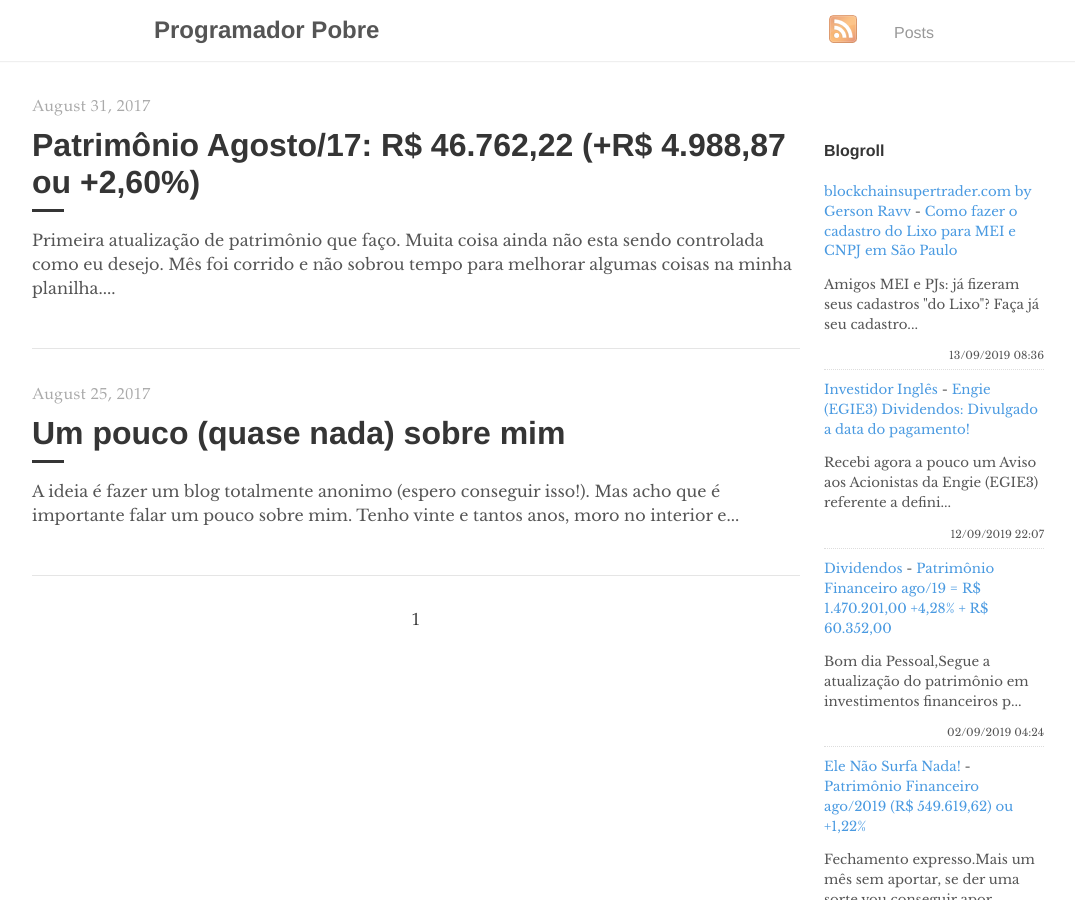
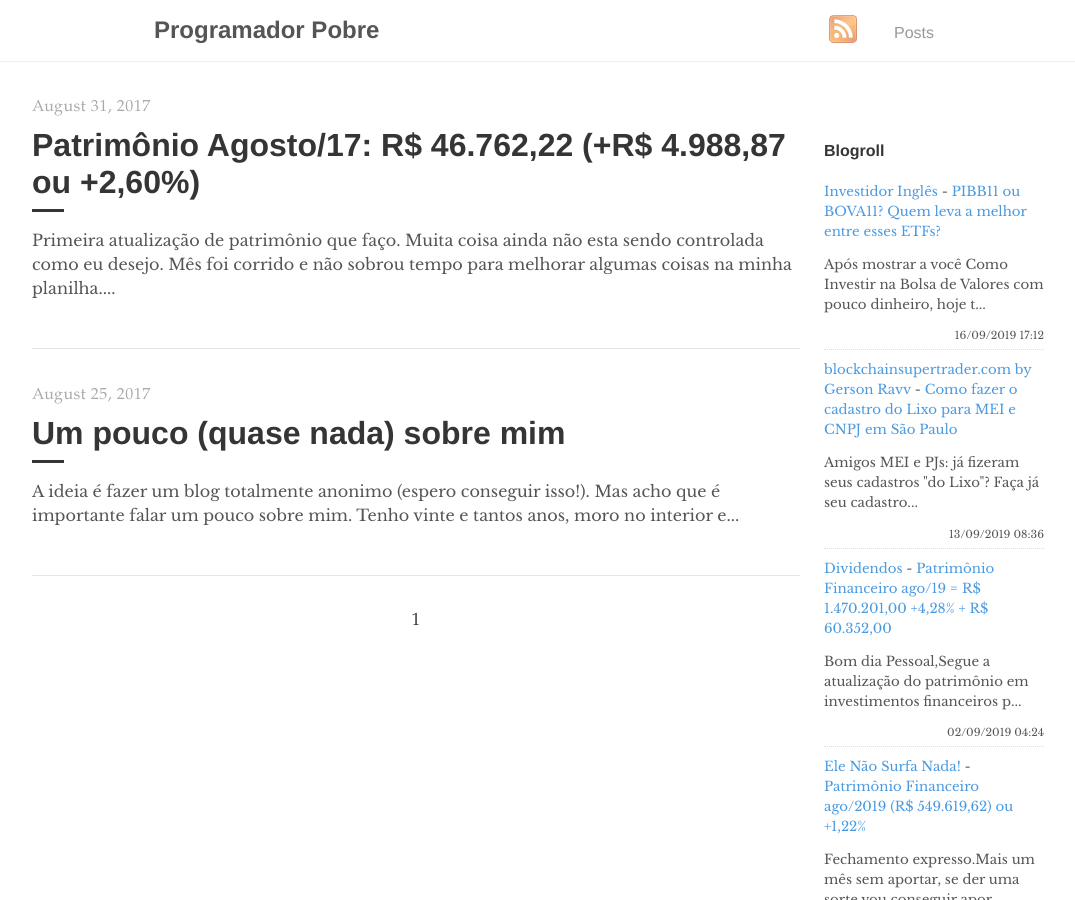
Before and after one commit to programadorpobre/programadorpobre.github.io, a Jekyll site: the page built from index.html, in a window 1280 px wide and 900 px high. Shown: the whole window, without its empty margins (96-1171 px from the left). Built offline with Jekyll 4.4.1, drawn with Linux system fonts in a browser that asks for light colours; the list of posts is cut into pages by our own code; comment, search, counter and statistics services are not loaded.

Commit message:
[ci skip] travis #772

```diff
--- a/_includes/feed-entries.html
+++ b/_includes/feed-entries.html
@@ -1,12 +1,12 @@
+<div class="feed-entry">
+    <a class="feed-entry-site-name" href="https://www.investidoringles.com/">Investidor Inglês</a> - <a class="feed-entry-title" href="https://www.investidoringles.com/2019/09/pibb11-ou-bova11-comparativo-etfs-ibovespa.html">PIBB11 ou BOVA11? Quem leva a melhor entre esses ETFs?</a>
+    <p class="feed-entry-summary">Após mostrar a você Como Investir na Bolsa de Valores com pouco dinheiro, hoje t...</p>
+    <time datetime="2019-09-16T17:12:00.000-03:00">16/09/2019 17:12</time>
+</div>
 <div class="feed-entry">
     <a class="feed-entry-site-name" href="http://www.blockchainsupertrader.com/">blockchainsupertrader.com by Gerson Ravv</a> - <a class="feed-entry-title" href="http://www.blockchainsupertrader.com/2019/09/como-fazer-o-cadastro-do-lixo-para-mei.html">Como fazer o cadastro do Lixo para MEI e CNPJ em São Paulo</a>
     <p class="feed-entry-summary">Amigos MEI e PJs: já fizeram seus cadastros "do Lixo"?&nbsp;Faça já seu cadastro...</p>
     <time datetime="2019-09-13T08:36:00.002-03:00">13/09/2019 08:36</time>
-</div>
-<div class="feed-entry">
-    <a class="feed-entry-site-name" href="https://www.investidoringles.com/">Investidor Inglês</a> - <a class="feed-entry-title" href="https://www.investidoringles.com/2019/09/engie-egie3-dividendos-setembro-2019.html">Engie (EGIE3) Dividendos: Divulgado a data do pagamento!</a>
-    <p class="feed-entry-summary">Recebi agora a pouco um Aviso aos Acionistas da Engie (EGIE3) referente a defini...</p>
-    <time datetime="2019-09-12T22:07:00.002-03:00">12/09/2019 22:07</time>
 </div>
 <div class="feed-entry">
     <a class="feed-entry-site-name" href="http://bonsdividendos.blogspot.com/">Dividendos</a> - <a class="feed-entry-title" href="http://bonsdividendos.blogspot.com/2019/09/patrimonio-financeiro-ago19-r-147020100.html">Patrimônio Financeiro ago/19 = R$ 1.470.201,00 +4,28% + R$ 60.352,00</a>
```
